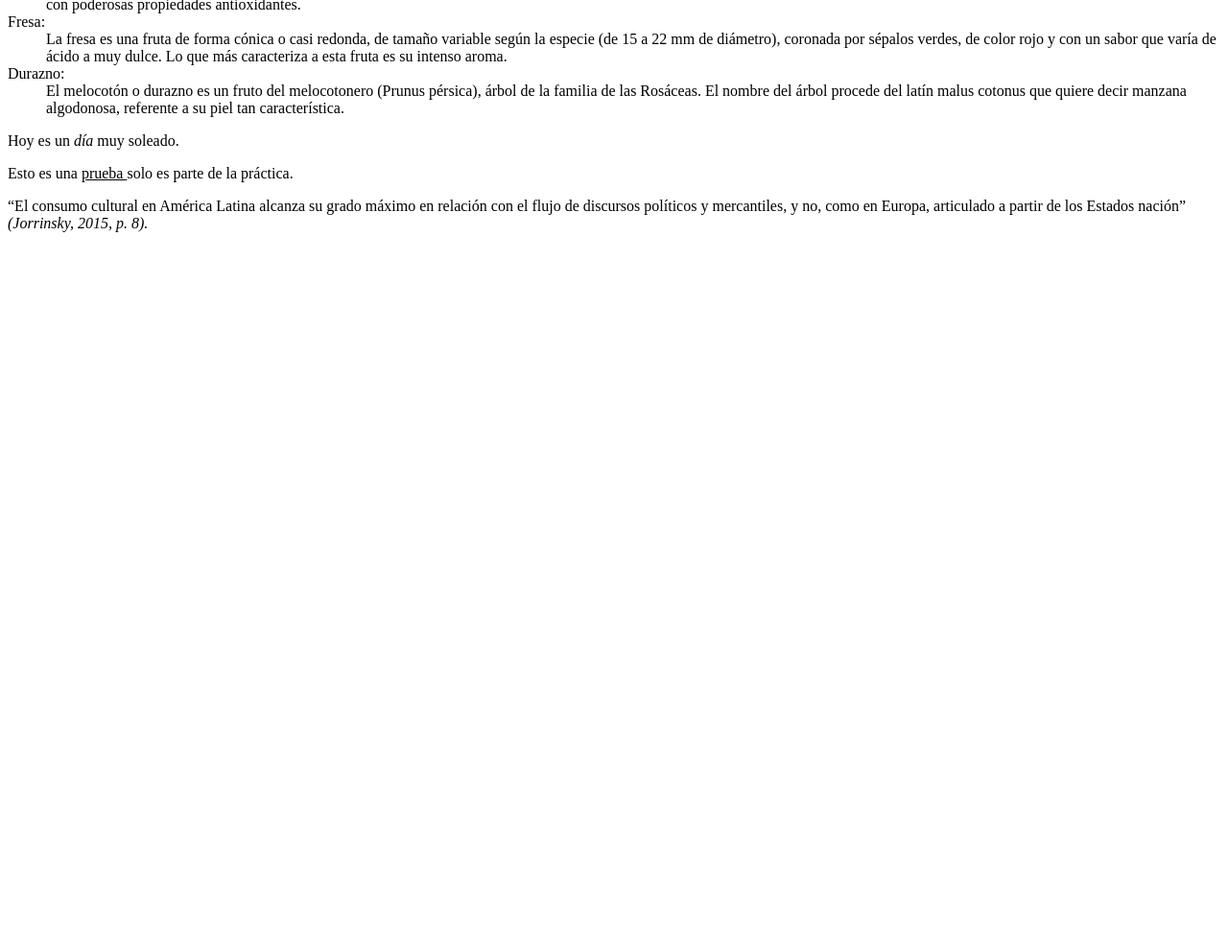
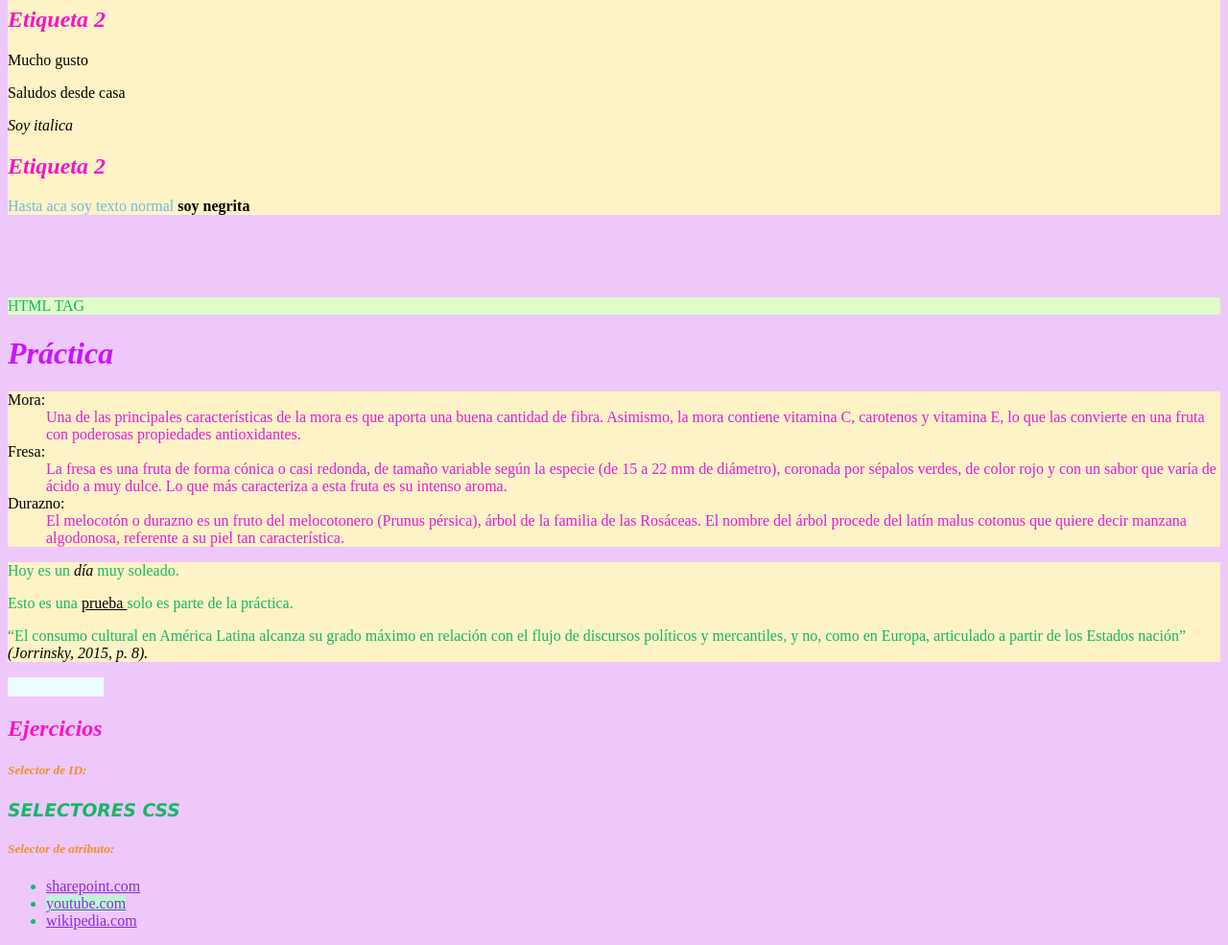
Before and after one commit to BlueSaray12/LocalRepol, a plain HTML site: page mySite/index.html in a window 1280 px wide. Shown: the part 464-1449 px from the top of the page at 96% size. Before the commit the page ends 800 px from the top, so only its background shows below. Drawn offline with Linux system fonts and the light colour scheme; a script that the page names is missing.

Commit message:
nueva modificación

```diff
--- /dev/null
+++ b/mySite/css/main.css
@@ -0,0 +1,59 @@
+h1 {
+    color:rgb(203, 20, 248);
+    font-style:italic;
+}
+h2 {
+    color:rgb(248, 20, 195);
+    font-style:italic;
+}
+h3 {
+    color:rgba(20, 146, 248, 0.61);
+    font-style:italic;
+}
+h4 {
+    color:rgba(44, 157, 163, 0.659);
+    font-style:italic;
+}
+h5 {
+    color:rgba(240, 138, 13, 0.901);
+    font-style:italic;
+}
+h6{
+    font-size: xx-large;
+    font-style:italic;
+    background-color: #fc7fe351;
+}
+
+[href]{
+    text-decoraction: none;
+    color:blueviolet;
+}
+*{
+  color:#14b863
+}
+
+div{
+    background:#FEF3C7;
+}
+.a{
+    color:#F87171;
+}
+
+#ci{
+    font-family: 'Lucida Sans', 'Lucida Sans Regular', 'Lucida Grande', 'Lucida Sans Unicode', Geneva, Verdana, sans-serif;
+}
+h5:hover{
+    background:#A16207 ;
+
+}
+[title=texto]{
+    background:#dffec7;
+}
+a[target]{
+    background-color:#BBF7D0 ;
+}
+p:empty{
+    width:100px;
+    height:20px;
+    background: #ECFEFF;
+}
--- a/mySite/index.html
+++ b/mySite/index.html
@@ -5,45 +5,71 @@
     <meta http-equiv='X-UA-Compatible' content='IE=edge'>
     <title>My-Site</title>
     <meta name='viewport' content='width=device-width, initial-scale=1'>
-    <link rel='stylesheet' type='text/css' media='screen' href='main.css'>
+    <link rel="stylesheet" type="text/css" href="./css/main.css">
     <script src='main.js'></script>
 </head>
-<body>
-    <h1>Hola Mundo</h1>
+<body style="background-color:rgba(192, 39, 243, 0.256);">
+    <div class="my div">
+    <h1 style="background-color:#fc7fe351; font-style: oblique;color:azure;">Hola Mundo</h1>
     <h2>Etiqueta 2</h2>
     <h3>Etiqueta 3</h3>
     <h4>Etiqueta 4</h4>
     <h5>Etiqueta 5</h5>
-    <h6>Etiqueta 6</h6>
-    <p>Mucho gusto</p>
-    <p>Saludos desde casa</p>
-    <i>soy italica</i>
-    <p>
-        hasta aca soy texto normal
-        <b>soy negrita</b>
+    <h6 style="background-color:#abfc7f51; font-style: oblique;color:azure;">Etiqueta 6</h6>
+    <h1 style="background-color:#fc7fe351;font-style: oblique;color:azure;" >Hola Mundo</h1>
+    <h2>Etiqueta 2</h2>
+    <p style="color: black;">Mucho gusto</p>
+    <p style="color: black;">Saludos desde casa</p>
+    <i style="color: black;">Soy italica</i>
+    <h2>Etiqueta 2</h2>
+    <p style="color:rgba(20, 146, 248, 0.61)"> Hasta aca soy texto normal
+    <b style="color: black;">soy negrita</b>
     </p>
+    </div>
+    <br><br><br>
+    <p
+    <a title="texto">HTML TAG</a>
+    </p>
+    <h1>Práctica</h1>
 
 </body>
     <dl>
+        <div class="my div">
 
-        <dt>Mora: </dt>
-        <dd>Una de las principales características de la mora es que aporta una buena cantidad de fibra. Asimismo, la mora contiene vitamina C, carotenos y vitamina E, lo que las convierte en una fruta con poderosas propiedades antioxidantes.</dd>
+        <dt style="color: black;">Mora: </dt>
+        <dd style="color: rgb(230, 27, 213);">Una de las principales características de la mora es que aporta una buena cantidad de fibra. Asimismo, la mora contiene vitamina C, carotenos y vitamina E, lo que las convierte en una fruta con poderosas propiedades antioxidantes.</dd>
 
-        <dt>Fresa: </dt>
-        <dd>La fresa es una fruta de forma cónica o casi redonda, de tamaño variable según la especie (de 15 a 22 mm de diámetro), coronada por sépalos verdes, de color rojo y con un sabor que varía de ácido a muy dulce. Lo que más caracteriza a esta fruta es su intenso aroma.</dd>
+        <dt style="color: black;">Fresa: </dt>
+        <dd style="color: rgb(230, 27, 213);">La fresa es una fruta de forma cónica o casi redonda, de tamaño variable según la especie (de 15 a 22 mm de diámetro), coronada por sépalos verdes, de color rojo y con un sabor que varía de ácido a muy dulce. Lo que más caracteriza a esta fruta es su intenso aroma.</dd>
 
-        <dt>Durazno: </dt>
-        <dd>El melocotón o durazno es un fruto del melocotonero (Prunus pérsica), árbol de la familia de las Rosáceas. El nombre del árbol procede del latín malus cotonus que quiere decir manzana algodonosa, referente a su piel tan característica.</dd>
-
+        <dt style="color: black;">Durazno: </dt>
+        <dd style="color: rgb(230, 27, 213);">El melocotón o durazno es un fruto del melocotonero (Prunus pérsica), árbol de la familia de las Rosáceas. El nombre del árbol procede del latín malus cotonus que quiere decir manzana algodonosa, referente a su piel tan característica.</dd>
+    </div>
     </dl>
 
-    <p>Hoy es un <em>día</em> muy soleado.</p>
+<div class="my div">
+    <p>Hoy es un <em style="color: black;">día</em> muy soleado.</p>
 
-    <p>Esto es una <ins> prueba </ins> solo es parte de la práctica.</p>
+    <p>Esto es una <ins style="color: black;"> prueba </ins> solo es parte de la práctica.</p>
 
     <p> “El consumo cultural en América Latina alcanza su grado máximo en relación con el flujo de discursos políticos y mercantiles, y no, como en Europa, articulado a partir de los Estados nación”
-        <cite>(Jorrinsky, 2015, p. 8).</cite>
+        <cite style="color: black;">(Jorrinsky, 2015, p. 8).</cite>
     </p>
+</div>
+</body>
+
+<p></p>
+<h2>Ejercicios</h2>
+
+<h5>Selector de ID:</h5>
+<h3><p id="ci">SELECTORES CSS</p></h3>
+
+<h5>Selector de atributo:</h5>
+<ul>
+   <li><a href="https://itsqmet.sharepoint.com">sharepoint.com</a></li>
+   <li><a href="https://www.youtube.com"target="_blank">youtube.com</a></li>
+   <li><a href="https://es.wikipedia.org/wiki/Wikipedia:Portada">wikipedia.com</a></li>
+</ul>
 
 </body>
 </html>
```
